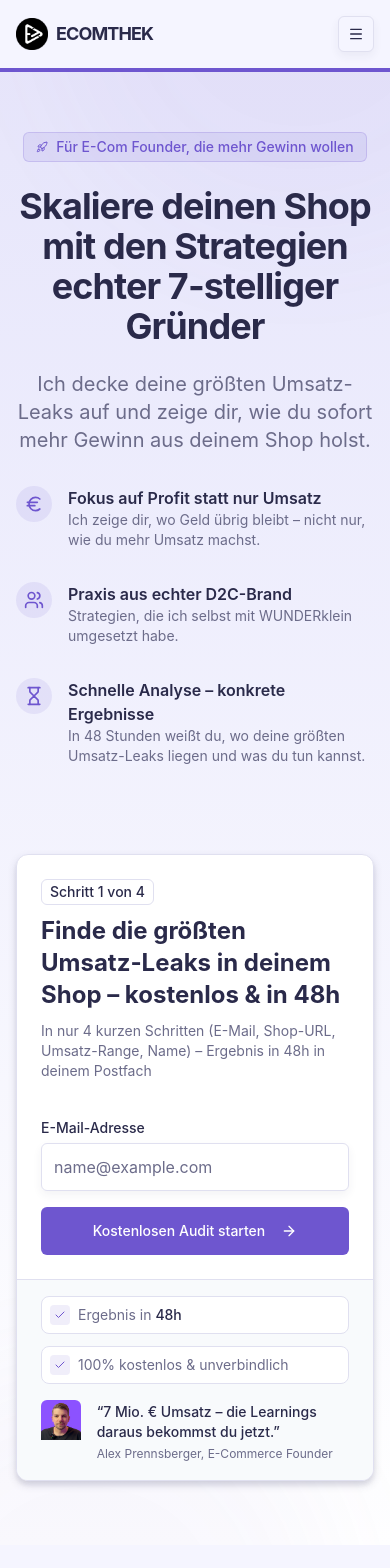
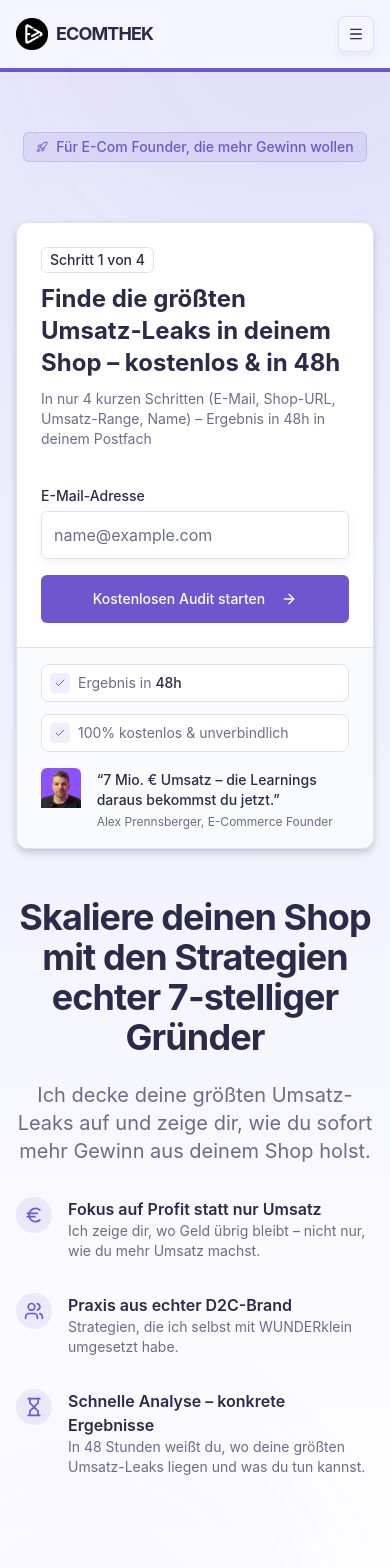
Before and after one commit to prenns/ecomthek, a Next.js app: page / in a window 390 px wide. Shown: the top 1568 px of the page. Built offline with nearby package versions, Linux system fonts and the light colour scheme.

Commit message:
Improve mobile layout: reorder hero content and center badge

```diff
--- a/src/app/page.tsx
+++ b/src/app/page.tsx
@@ -43,7 +43,7 @@ export default function Home() {
 
       <main className="container-page">
 
-        <section className="full-bleed">
+        <section id="hero-form" className="full-bleed">
           <HomePageHero />
         </section>
 
--- a/src/components/marketing/audit/homepage-hero.tsx
+++ b/src/components/marketing/audit/homepage-hero.tsx
@@ -25,11 +25,22 @@ export default function HeroFormEarlyAccess() {
 
         <div className="relative z-10 container mx-auto px-4 py-16 md:px-6 lg:py-24 2xl:max-w-[1400px]">
           <div className="mx-auto grid max-w-6xl items-center gap-12 lg:grid-cols-2">
-            {/* Left column - Content */}
-            <div className="text-center lg:text-left">
+            {/* Badge - Mobile: over form, Desktop: over text */}
+            <div className="order-1 lg:order-1 lg:hidden flex justify-center">
               <Badge
                 variant="outline"
-                className="mb-6 border-primary/20 bg-primary/10 px-3 py-1 text-sm font-medium text-primary dark:border-primary/40 dark:bg-primary/20 dark:text-primary"
+                className="mb-3 border-primary/20 bg-primary/10 px-3 py-1 text-sm font-medium text-primary dark:border-primary/40 dark:bg-primary/20 dark:text-primary"
+              >
+                <RocketIcon className="mr-1 h-3.5 w-3.5" />
+                Für E-Com Founder, die mehr Gewinn wollen
+              </Badge>
+            </div>
+
+            {/* Left column - Content */}
+            <div className="text-center lg:text-left order-3 lg:order-1">
+              <Badge
+                variant="outline"
+                className="mb-6 border-primary/20 bg-primary/10 px-3 py-1 text-sm font-medium text-primary dark:border-primary/40 dark:bg-primary/20 dark:text-primary hidden lg:inline-flex"
               >
                 <RocketIcon className="mr-1 h-3.5 w-3.5" />
                 Für E-Com Founder, die mehr Gewinn wollen
@@ -119,7 +130,7 @@ export default function HeroFormEarlyAccess() {
             </div>
 
             {/* Right column - Form */}
-            <div  id="hero-form">
+            <div className="order-2 lg:order-2">
               <AuditSignupForm className="overflow-hidden border pb-0 shadow-lg dark:shadow-primary/10" />
 
             </div>
```
